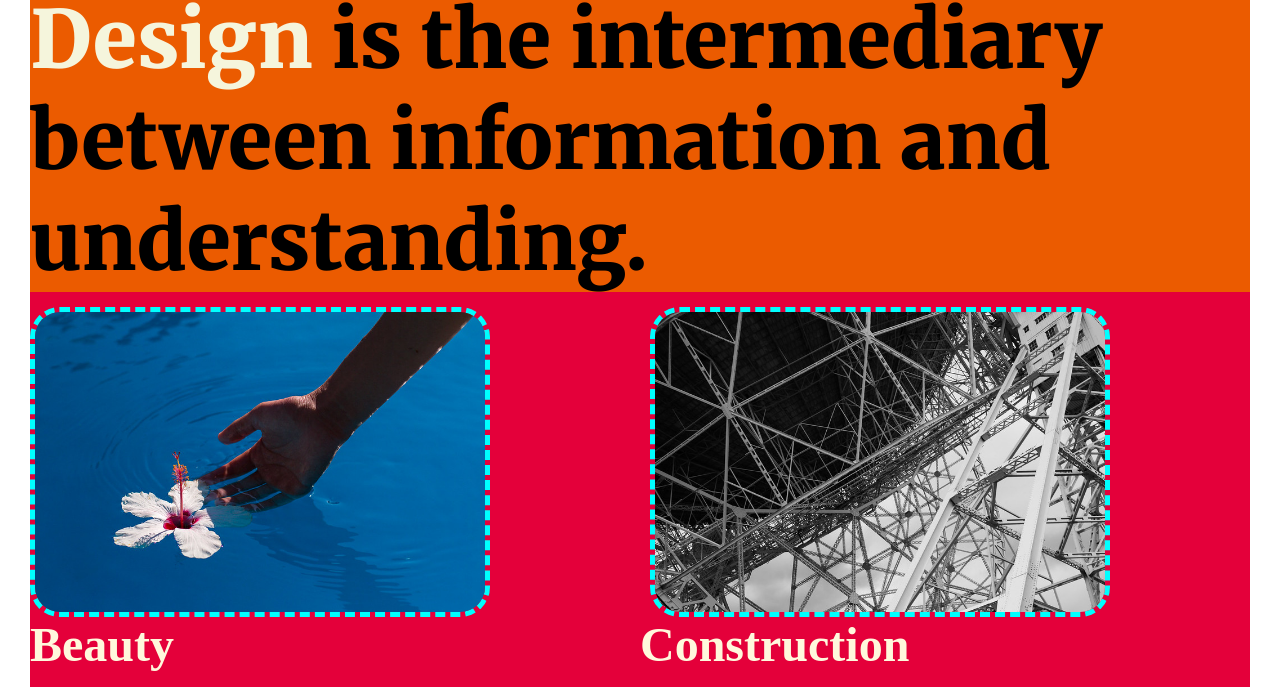
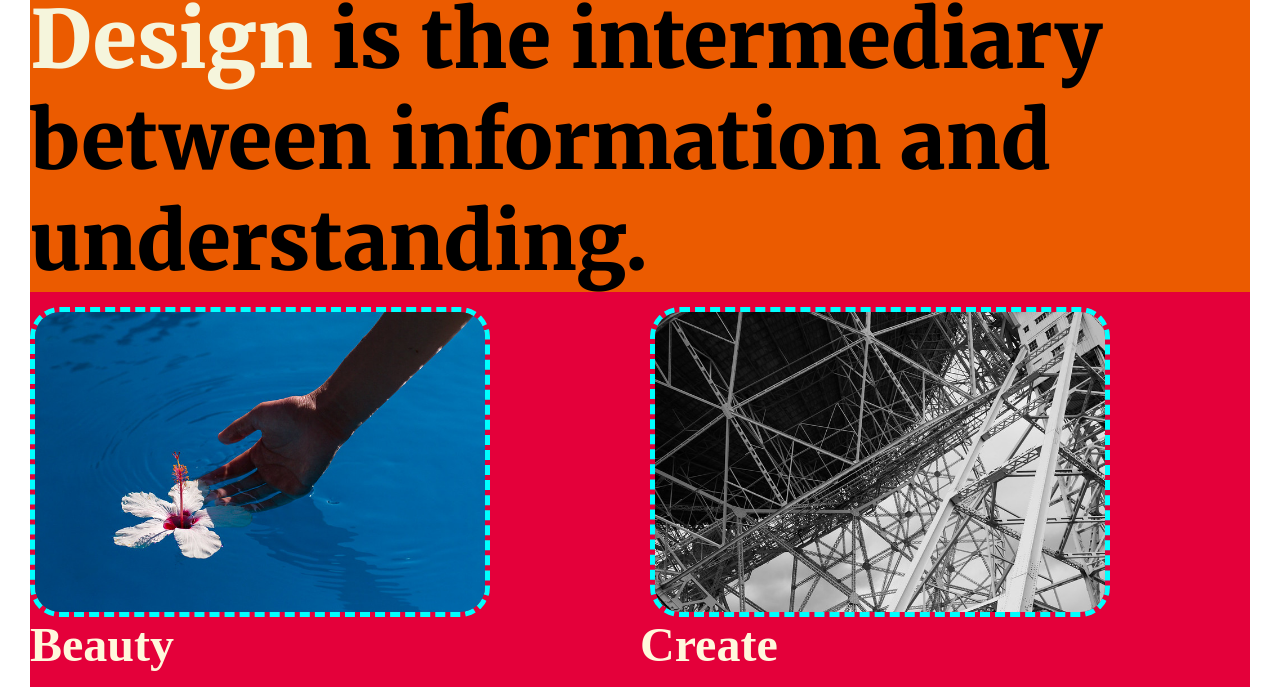
Before and after one commit to goyal-nandini/design-agency-website, a plain HTML site: page index.html in a window 1280 px wide. Shown: the part 265-952 px from the top of the page. Drawn offline with Linux system fonts and the light colour scheme.

Commit message:
Update index.html

```diff
--- a/index.html
+++ b/index.html
@@ -25,7 +25,7 @@
             </div>
             <div class="card right">
                 <img class="tile-image" src="./assets/images/construction.jpg" alt="constructional site">
-                <h2>Construction</h2>
+                <h2>Create</h2>
                 <p class="tile-text">Built by our team of professional developers, we ensure the most rigourous and modern websites. Built from
                 scratch using HTML and CSS. Only the best for you.Effective project management is crucial in construction to ensure that projects are completed on time, within budget.</p>
             </div>
```
